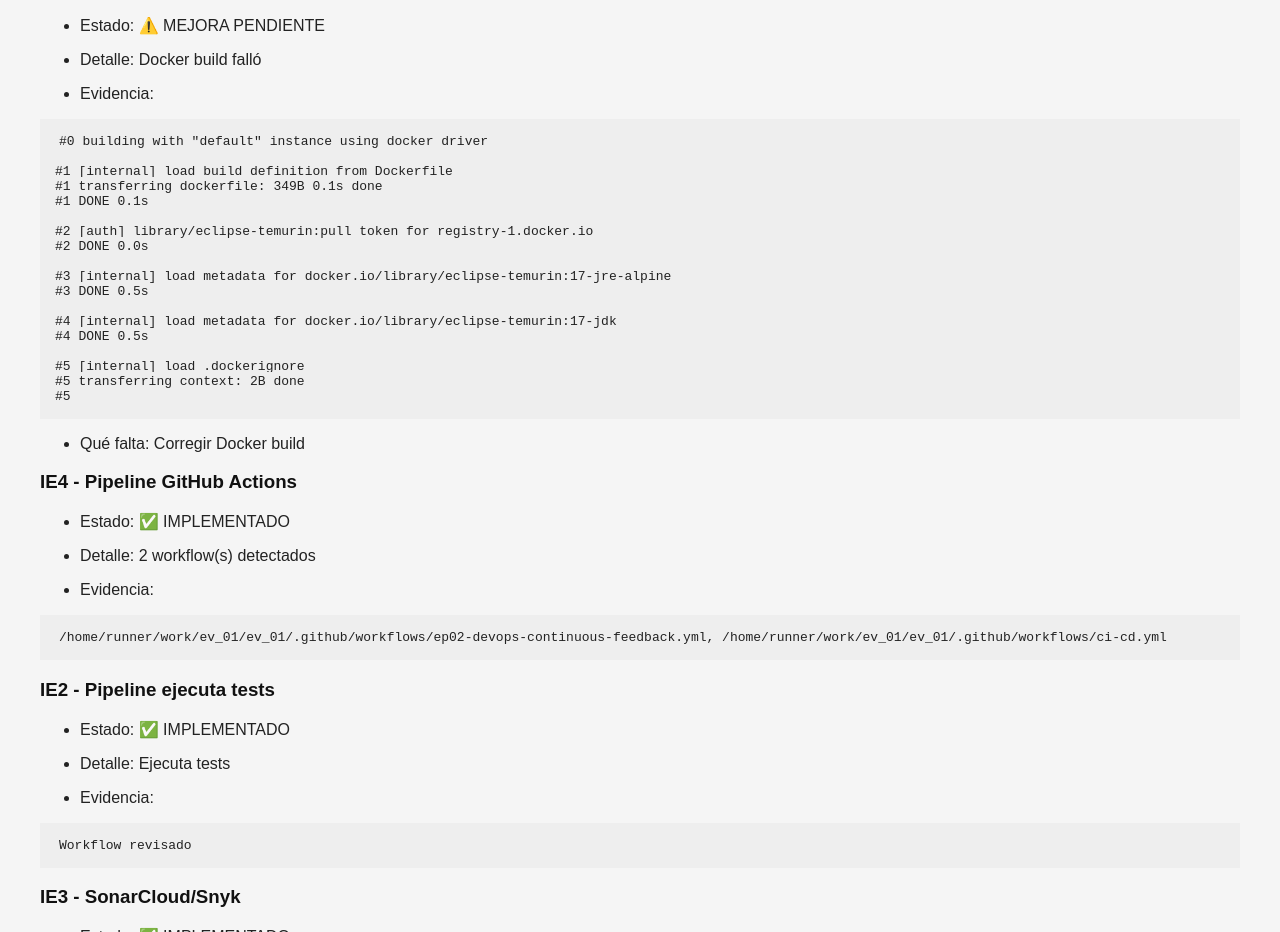
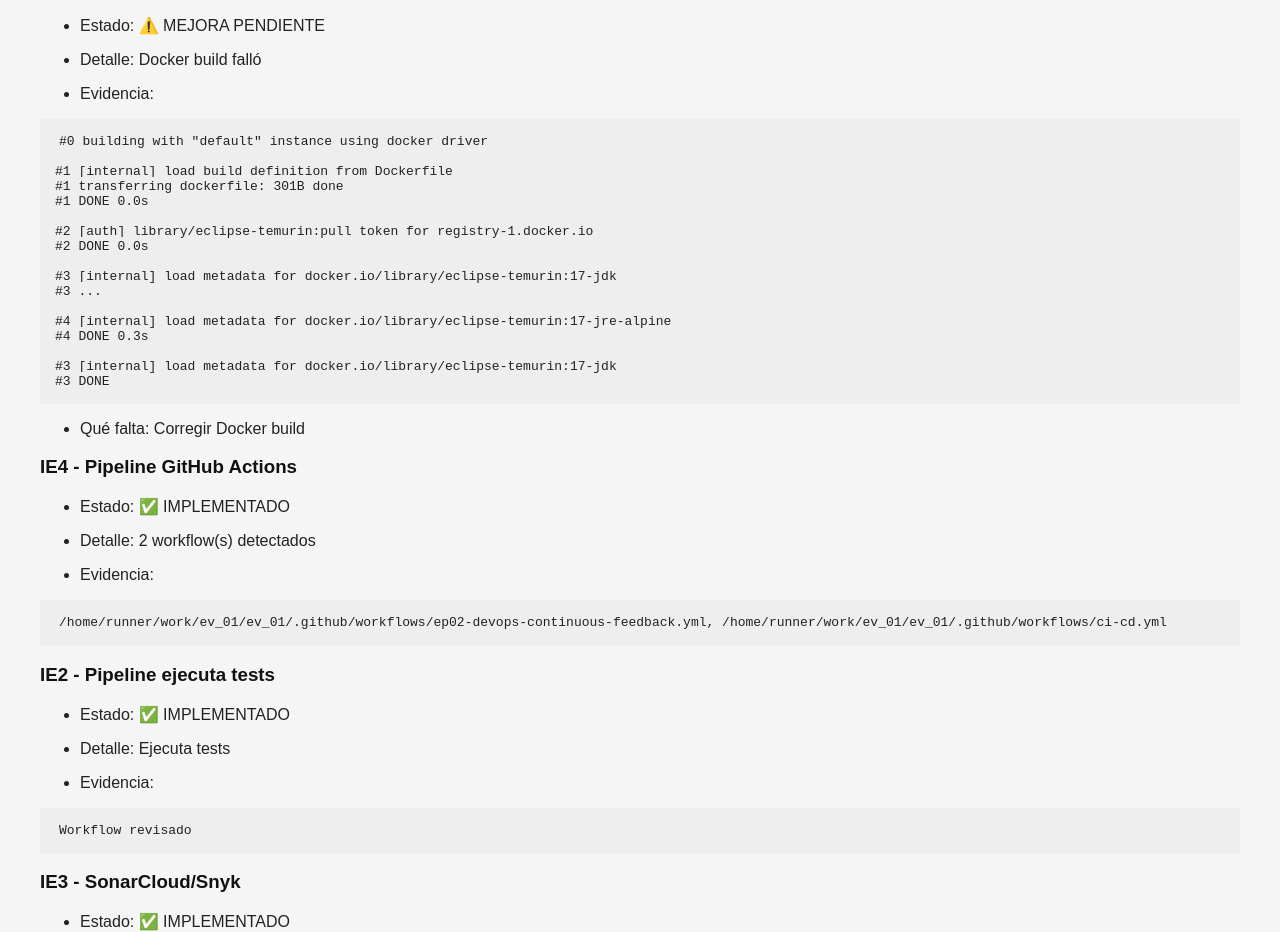
Before and after one commit to FrMardones/ev_01, a plain HTML site: page index.html in a window 1280 px wide. Shown: the part 3382-4314 px from the top of the page. Drawn offline with Linux system fonts and the light colour scheme.

Commit message:
deploy: d989b354bda2da2c623dc8ea4fbb1caf9327e113

```diff
--- a/index.html
+++ b/index.html
@@ -336,21 +336,20 @@ CMD [&quot;npm&quot;,&quot;start&quot;]
 <pre><code>#0 building with &quot;default&quot; instance using docker driver
 
 #1 [internal] load build definition from Dockerfile
-#1 transferring dockerfile: 349B 0.1s done
-#1 DONE 0.1s
+#1 transferring dockerfile: 301B done
+#1 DONE 0.0s
 
 #2 [auth] library/eclipse-temurin:pull token for registry-1.docker.io
 #2 DONE 0.0s
 
-#3 [internal] load metadata for docker.io/library/eclipse-temurin:17-jre-alpine
-#3 DONE 0.5s
+#3 [internal] load metadata for docker.io/library/eclipse-temurin:17-jdk
+#3 ...
 
-#4 [internal] load metadata for docker.io/library/eclipse-temurin:17-jdk
-#4 DONE 0.5s
+#4 [internal] load metadata for docker.io/library/eclipse-temurin:17-jre-alpine
+#4 DONE 0.3s
 
-#5 [internal] load .dockerignore
-#5 transferring context: 2B done
-#5
+#3 [internal] load metadata for docker.io/library/eclipse-temurin:17-jdk
+#3 DONE
 </code></pre>
 <ul>
 <li>Qué falta: Corregir Docker build</li>
```
Also changed, not shown: 1 other file.
